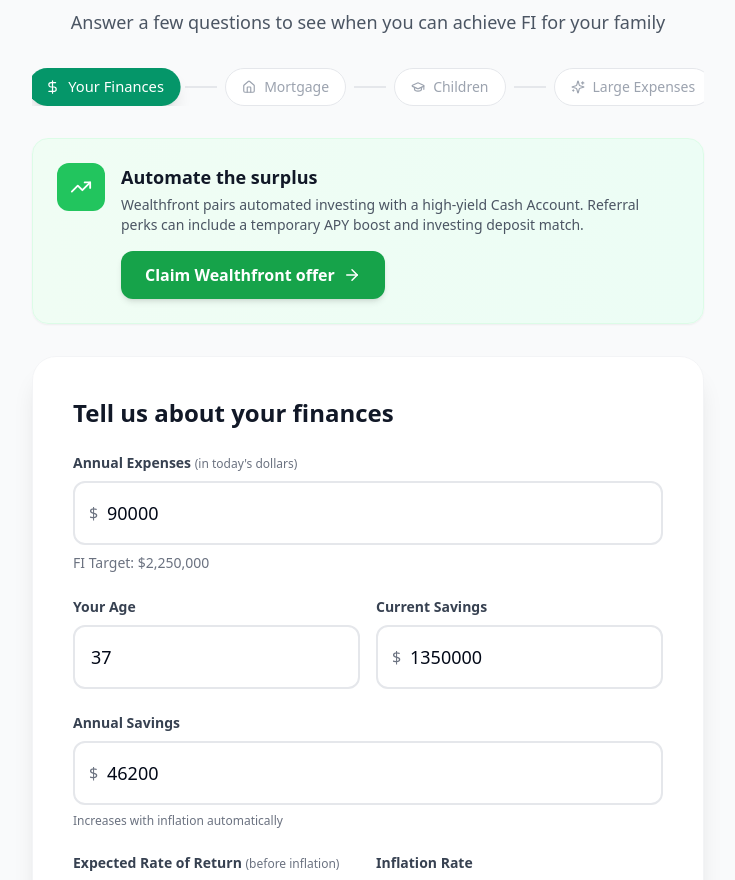
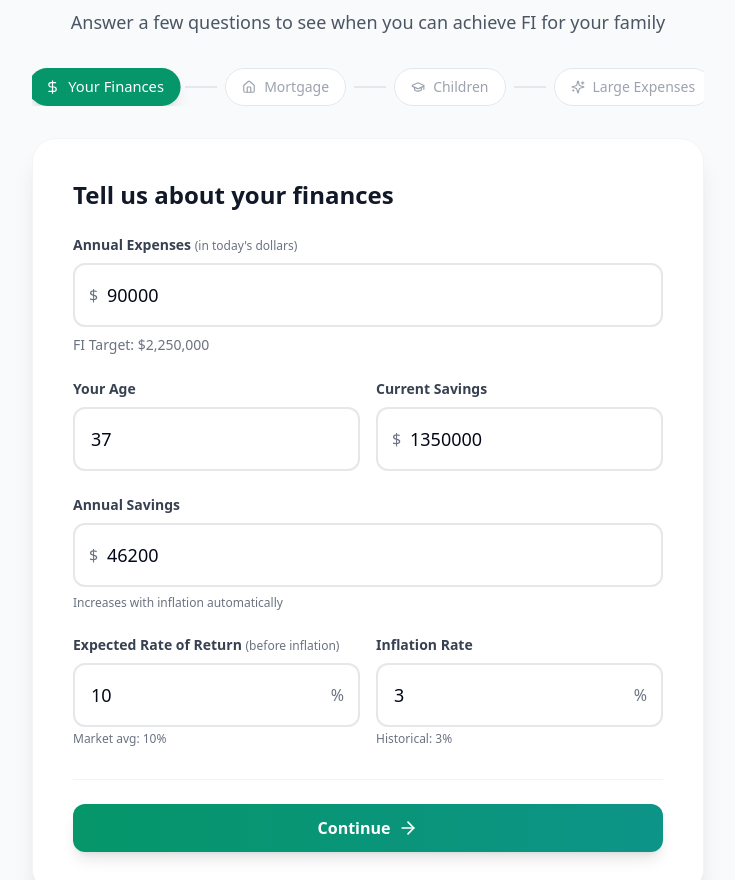
Before and after one commit to daughterpop/super-fi-calc, a React (Vite) app: page /calculators in a window 1280 px wide. Shown: the part 1400-2280 px from the top of the page, without its empty margins (272-1007 px from the left). Built offline with nearby package versions, Linux system fonts and the light colour scheme.

Commit message:
Daily site improvement: Remove duplicate referral promos inside FI calculator – August 10, 2026

```diff
--- a/src/Super-Fi-Calculator.jsx
+++ b/src/Super-Fi-Calculator.jsx
@@ -1,7 +1,6 @@
 import React, { useState, useMemo } from 'react';
 import { Link } from 'react-router-dom';
 import { ArrowRight, ArrowLeft, Check, TrendingUp, Home, GraduationCap, DollarSign, Sparkles, Share2, Heart, BookOpen, Wrench } from 'lucide-react';
-import ReferralPromo from './components/ReferralPromo';
 
 export default function SuperFiCalculator() {
   const [step, setStep] = useState(0);
@@ -319,11 +318,6 @@ export default function SuperFiCalculator() {
             </div>
           </div>
 
-          {/* Rotating investing referral */}
-          <div className="mb-4 sm:mb-6 max-w-2xl">
-            <ReferralPromo slot={5} pool="investing" />
-          </div>
-
           <div className="bg-white rounded-2xl p-5 sm:p-6 shadow-sm border border-gray-100 mb-4 sm:mb-6">
             <h3 className="text-lg font-semibold text-gray-900 mb-4">FI Milestones</h3>
             <div className="grid grid-cols-1 sm:grid-cols-2 md:grid-cols-4 gap-3">
@@ -466,8 +460,6 @@ export default function SuperFiCalculator() {
             ))}
           </div>
         </div>
-
-        <ReferralPromo slot={4} pool="investing" />
 
         <div className="bg-white rounded-2xl sm:rounded-3xl shadow-xl border border-gray-100 p-5 sm:p-8 md:p-10">
           {step === 0 && (
```
